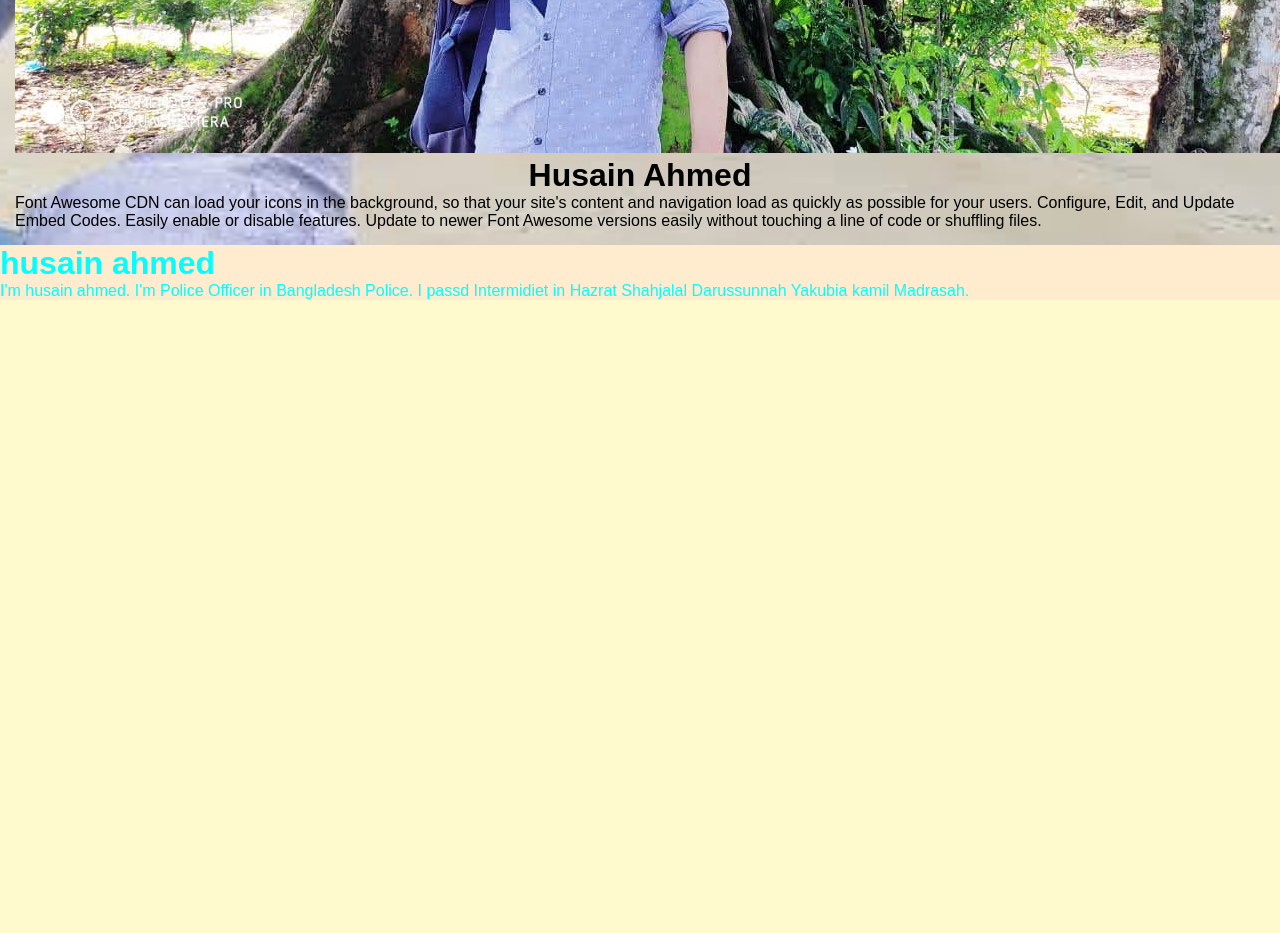
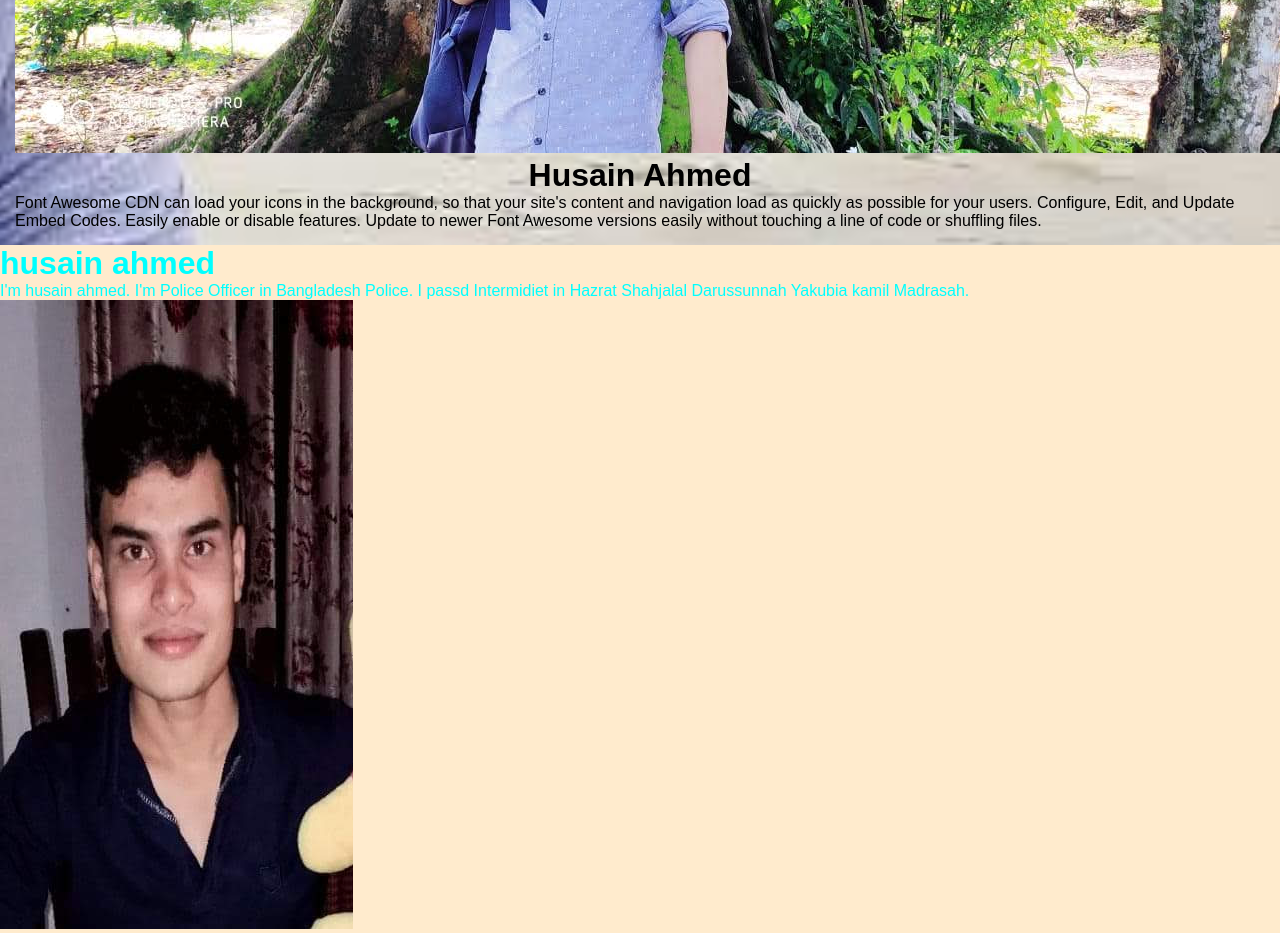
Before and after one commit to Husain7997/modiul-1, a plain HTML site: page index.html in a window 1280 px wide. Shown: the part 1494-2427 px from the top of the page. Before the commit the page ends 1794 px from the top, so only its background shows below. Drawn offline with Linux system fonts and the light colour scheme.

Commit message:
bujar lagi

```diff
--- a/index.html
+++ b/index.html
@@ -69,6 +69,7 @@
 <p>I'm husain ahmed. I'm Police Officer in Bangladesh Police.
     I passd Intermidiet in Hazrat Shahjalal Darussunnah Yakubia kamil Madrasah.
 </p>
+<img src="img/16.jpg" alt="">
 </div>
 </body>
 </html>
```
